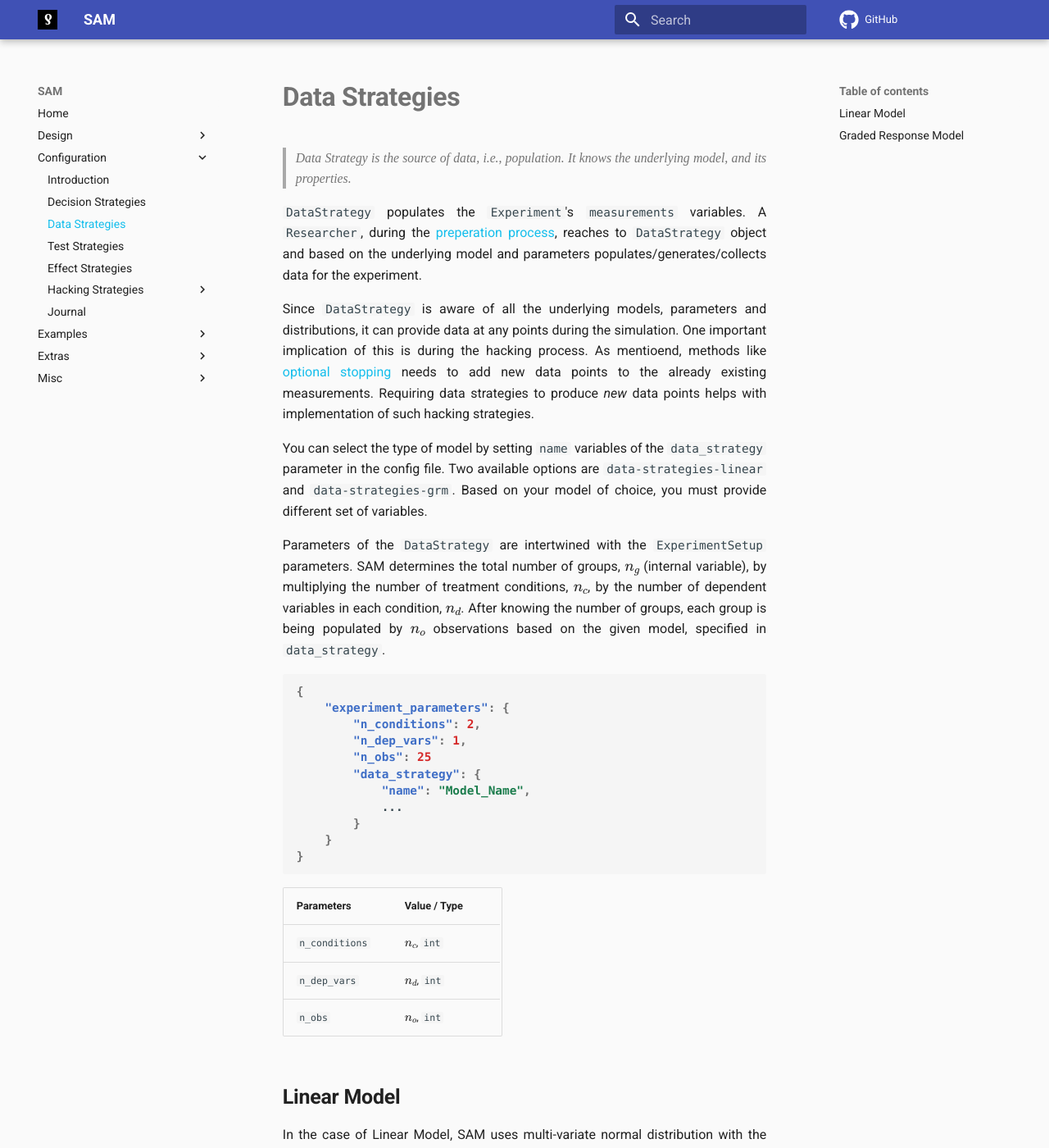
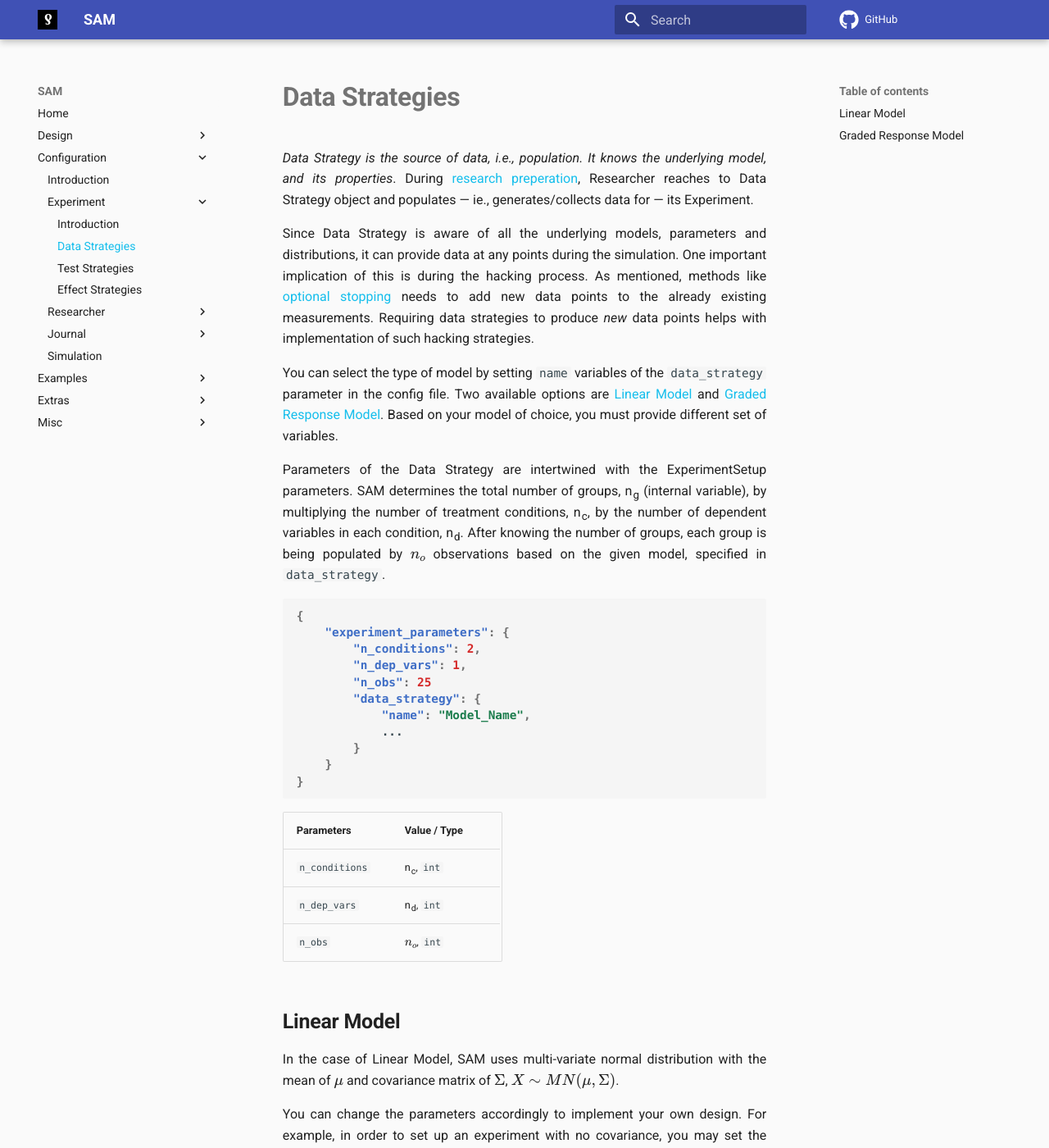
Before and after one commit to amirmasoudabdol/Bilbo, an MkDocs documentation site: the page built from docs/data-strategies.md, in a window 1280 px wide and 1400 px high. Shown: the whole window at 82% size. Built offline with MkDocs 1.6.1 and Material for MkDocs 9.7.7, drawn with Linux system fonts in a browser that asks for light colours; some web fonts are replaced; formulas are drawn with MathJax 3; comment, search, counter and statistics services are not loaded.

````diff
--- a/docs/data-strategies.md
+++ b/docs/data-strategies.md
@@ -1,22 +1,12 @@
----
-title: Data Strategies
-layout: default
-nav_order: 5
----
+# Data Strategies
 
-Data Strategies
-===============
+*Data Strategy is the source of data, i.e., population. It knows the underlying model, and its properties*. During [research preperation](flow.md#prepare-research), Researcher reaches to Data Strategy object and populates — ie., generates/collects data for — its Experiment.
 
+Since Data Strategy is aware of all the underlying models, parameters and distributions, it can provide data at any points during the simulation. One important implication of this is during the hacking process. As mentioned, methods like [optional stopping](hacking-strategies.md#hacking-strategies-optional-stopping) needs to add new data points to the already existing measurements. Requiring data strategies to produce *new* data points helps with implementation of such hacking strategies.
 
-> *Data Strategy is the source of data, i.e., population. It knows the underlying model, and its properties.*
+You can select the type of model by setting `name` variables of the `data_strategy` parameter in the config file. Two available options are [Linear Model](data-strategies.md#linear-model) and [Graded Response Model](data-strategies.md#graded-response-model). Based on your model of choice, you must provide different set of variables.
 
-`DataStrategy` populates the `Experiment`'s `measurements` variables. A `Researcher`, during the [preperation process](flow.md#prepare-research), reaches to `DataStrategy` object and based on the underlying model and parameters populates/generates/collects data for the experiment.
-
-Since `DataStrategy` is aware of all the underlying models, parameters and distributions, it can provide data at any points during the simulation. One important implication of this is during the hacking process. As mentioend, methods like [optional stopping](hacking-strategies.md#hacking-strategies-optional-stoppin) needs to add new data points to the already existing measurements. Requiring data strategies to produce *new* data points helps with implementation of such hacking strategies.
-
-You can select the type of model by setting `name` variables of the `data_strategy` parameter in the config file. Two available options are `data-strategies-linear`{.interpreted-text role="ref"} and `data-strategies-grm`{.interpreted-text role="ref"}. Based on your model of choice, you must provide different set of variables.
-
-Parameters of the `DataStrategy` are intertwined with the `ExperimentSetup` parameters. SAM determines the total number of groups, $n_g$ (internal variable), by multiplying the number of treatment conditions, $n_c$, by the number of dependent variables in each condition, $n_d$. After knowing the number of groups, each group is being populated by $n_o$ observations based on the given model, specified in `data_strategy`.
+Parameters of the Data Strategy are intertwined with the ExperimentSetup parameters. SAM determines the total number of groups, n<sub>g</sub> (internal variable), by multiplying the number of treatment conditions, n<sub>c</sub>, by the number of dependent variables in each condition, n<sub>d</sub>. After knowing the number of groups, each group is being populated by $n_o$ observations based on the given model, specified in `data_strategy`.
 
 ```json
 {
@@ -34,8 +24,8 @@ Parameters of the `DataStrategy` are intertwined with the `ExperimentSetup` para
 
 | **Parameters** | **Value** / **Type**     |
 |:---------------|:-------------------------|
-| `n_conditions` | $n_c$, `int`             |
-| `n_dep_vars`   | $n_d$, `int`             |
+| `n_conditions` | n<sub>c</sub>, `int`             |
+| `n_dep_vars`   | n<sub>d</sub>, `int`             |
 | `n_obs`        | $n_o$, `int`             |
 
 Linear Model
--- a/mkdocs.yml
+++ b/mkdocs.yml
@@ -8,11 +8,15 @@ nav:
         - research-workflow.md
     - Configuration:
         - configuration-file.md
-        - decision-strategies.md
-        - data-strategies.md
-        - test-strategies.md
-        - effect-strategies.md
-        - Hacking Strategies:
+        - Experiment:
+          - experiment-configurations.md
+          - data-strategies.md
+          - test-strategies.md
+          - effect-strategies.md
+        - Researcher:
+          - researcher-configurations.md
+          - decision-strategies.md
+          - Hacking Strategies:
             - hacking-strategies.md
             - hacking-strategies/selective-reporting.md
             - hacking-strategies/optional-stopping.md
@@ -20,7 +24,11 @@ nav:
             - hacking-strategies/subjective-outliers-removal.md
             - hacking-strategies/falsifying-data.md
             - hacking-strategies/fabricating-data.md
-        - journal.md
+        - Journal:
+          - journal-configurations.md
+          - selection-strategies.md
+          - meta-analyses.md
+        - simulation-configurations.md
     - Examples:
         - examples/index.md
         - examples/bakker_et_al_2012.md
````
Also changed, not shown: docs/configuration-file.md (+0 -55 lines), docs/design.md (+10 -10 lines), docs/experiment-configurations.md (added, +19 -0 lines), docs/flow.md (+5 -5 lines), docs/hacking-strategies.md (+1 -1 lines), docs/journal-configurations.md (added, +81 -0 lines), docs/journal.md (deleted, +0 -13 lines), docs/meta-analyses.md (+1 -0 lines), docs/researcher-configurations.md (added, +14 -0 lines), docs/simulation-configurations.md (added, +22 -0 lines).
